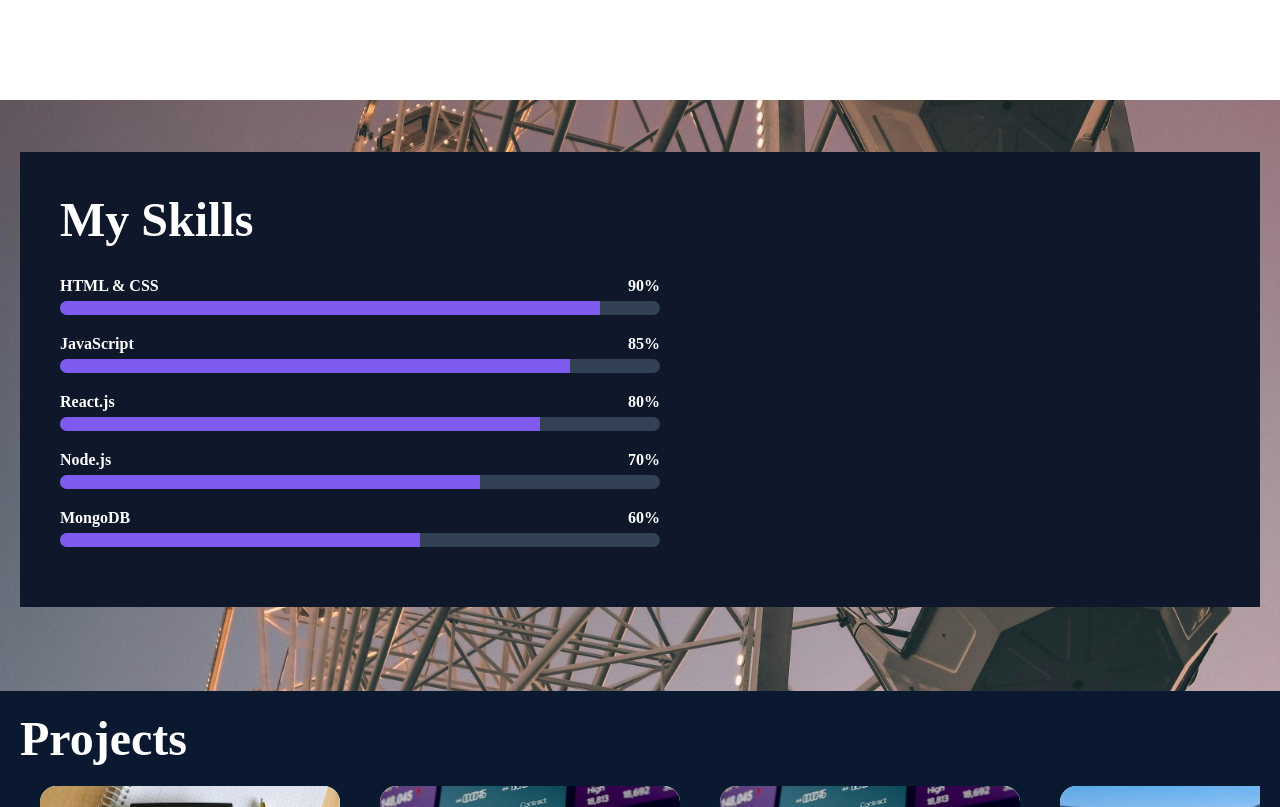
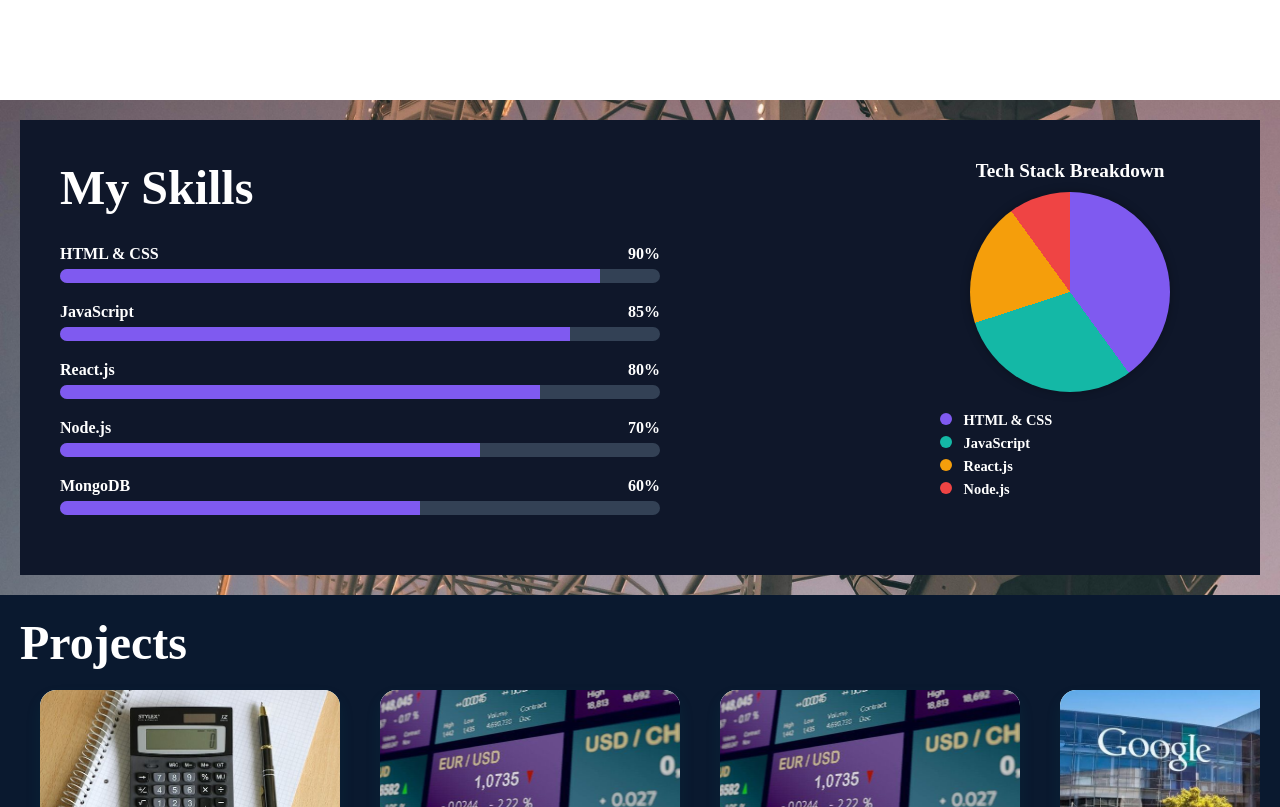
Before and after one commit to pathan-Hameed/Portfolio, a React (Vite) app: page / in a window 1280 px wide. Shown: the part 1340-2147 px from the top of the page. Built offline with nearby package versions, Linux system fonts and the light colour scheme.

Commit message:
added piechart in skillset

```diff
--- /dev/null
+++ b/src/components/piechart/Piechart.css
@@ -0,0 +1,42 @@
+.pie-chart-container {
+  width: 300px;
+  color: #fff;
+  text-align: center;
+  display: none; /* hidden on mobile */
+}
+
+@media screen and (min-width: 768px) {
+  .pie-chart-container {
+    display: block;
+  }
+}
+
+.pie-title {
+  margin-bottom: 10px;
+  font-size: 1.2rem;
+}
+
+.pie-chart {
+  width: 200px;
+  height: 200px;
+  margin: 0 auto 20px;
+  border-radius: 50%;
+  box-shadow: 0 0 10px rgba(0, 0, 0, 0.3);
+}
+
+.pie-legend {
+  display: flex;
+  flex-direction: column;
+  gap: 6px;
+  align-items: flex-start;
+  padding: 0 20px;
+    font-size: 0.9rem;
+}
+
+.dot {
+  width: 12px;
+  height: 12px;
+  display: inline-block;
+  margin-right: 8px;
+  border-radius: 50%;
+}
--- /dev/null
+++ b/src/components/piechart/Piechart.jsx
@@ -0,0 +1,35 @@
+import React from "react";
+import "./PieChart.css";
+
+const PieChart = ({ data, title = "Tech Overview" }) => {
+  // Calculate cumulative percentages for conic-gradient stops
+  const gradientStops = [];
+  let cumulative = 0;
+
+  data.forEach(({ percentage, color }) => {
+    const from = cumulative;
+    const to = cumulative + percentage;
+    gradientStops.push(`${color} ${from}% ${to}%`);
+    cumulative = to;
+  });
+
+  const gradientStyle = {
+    background: `conic-gradient(${gradientStops.join(", ")})`,
+  };
+
+  return (
+    <div className="pie-chart-container">
+      <h3 className="pie-title">{title}</h3>
+      <div className="pie-chart" style={gradientStyle}></div>
+      <div className="pie-legend">
+        {data.map(({ label, color }, index) => (
+          <span key={index}>
+            <span className="dot" style={{ backgroundColor: color }}></span> {label}
+          </span>
+        ))}
+      </div>
+    </div>
+  );
+};
+
+export default PieChart;
--- a/src/components/skillset/Skillset.jsx
+++ b/src/components/skillset/Skillset.jsx
@@ -1,57 +1,29 @@
 import React from "react";
 import "./skillset.css";
 import SkillBar from "../skillbar/Skillbar";
+import PieChart from "../piechart/Piechart";
+
+const pieData = [
+  { label: "HTML & CSS", percentage: 40, color: "#7f5af0" },
+  { label: "JavaScript", percentage: 30, color: "#14b8a6" },
+  { label: "React.js", percentage: 20, color: "#f59e0b" },
+  { label: "Node.js", percentage: 10, color: "#ef4444" },
+];
 
 export default function Skillset() {
   return (
     <div className="skillset">
-        {/* <h2>Skills</h2> */}
-      {/* <div className="skillset-box">
-
-        <ul className="set">
-          <h2 className="sub-head">Languages</h2>
-          <span>JavaScript</span>
-          <span>Java</span>
-        </ul>
-        <ul className="set">
-          <h2 className="sub-head">Frontend</h2>
-          <span>React.js</span>
-          <span>HTML5</span>
-          <span>CSS3</span>
-        </ul>
-        <ul className="set">
-          <h2 className="sub-head">Backend</h2>
-          <span>Node.js</span>
-          <span>Express.js</span>
-        </ul>
-        <ul className="set">
-          <h2 className="sub-head">Databases</h2>
-          <span>MongoDB</span>
-          <span>MySQL</span>
-        </ul>
-        <ul className="set">
-          <h2 className="sub-head">Tools</h2>
-          <span>Git & GitHub</span>
-          <span>REST APIs</span>
-          <span>Postman</span>
-        </ul>
-        <ul className="set">
-          <h2 className="sub-head">Platforms</h2>
-          <span>VS Code</span>
-          <span>Figma</span>
-          <span>Netlify</span>
-          <span>Vercel</span>
-        </ul>
-      </div> */}
-      <div style={{ padding: '40px', backgroundColor: '#0f172a' }}>
+      <div className="skills-wrapper">
+        <div className="skills-bars">
           <h2 style={{ color: '#ffffff', marginBottom: '30px' }}>My Skills</h2>
           <SkillBar skill="HTML & CSS" percentage={90} />
-      {/* <h3>Languages</h3> */}
           <SkillBar skill="JavaScript" percentage={85} />
           <SkillBar skill="React.js" percentage={80} />
           <SkillBar skill="Node.js" percentage={70} />
           <SkillBar skill="MongoDB" percentage={60} />
         </div>
+        <PieChart data={pieData} title="Tech Stack Breakdown" />
+      </div>
     </div>
   );
 }
--- a/src/components/skillset/skillset.css
+++ b/src/components/skillset/skillset.css
@@ -1,45 +1,23 @@
 .skillset {
-    margin-top: 2rem;
-    margin-bottom: 4rem;
-}
+    background-color: #0f172a;
+    padding: 40px;
+    color: white;
+  }
 
-.skillset-box {
+  .skills-wrapper {
     display: flex;
     flex-direction: column;
-    gap: 1rem;
-    padding: 20px;
-    border: 1px solid #ddd;
-    background-color: #B0E0E6;
-    border-radius: 20px;
-    margin-top: 2rem;
-}
+    gap: 30px;
+  }
 
-.set {
-    display: flex;
-    flex-direction: column;
-    list-style: none;
-    color: black;
-    text-shadow: none;
-    margin-top: 2rem;
-}
+  @media screen and (min-width: 768px) {
+    .skills-wrapper {
+      flex-direction: row;
+      justify-content: space-between;
+      align-items: flex-start;
+    }
+  }
 
-.sub-head {
-    font-size: 2rem;
-    color: #333;
-    margin-bottom: 1rem;
-    text-align: left;
-    line-height: 50px;
-    border-bottom: 2px solid #676767;
-}
-
-.set span {
-    font-size: 1.5rem;
-    margin: 0.5rem 0;
-    position: relative;
-    padding: 10px 20px;
-    color: rgb(6, 6, 6);
-    /* border: 1px solid #373434; */
-    border-radius: 100px;
-    margin: 5px;
-    background-color: rgb(197, 194, 194);
-}
+  .skills-bars {
+    flex: 1;
+  }
--- a/src/pages/Home.jsx
+++ b/src/pages/Home.jsx
@@ -29,7 +29,7 @@ export default function Home() {
         <p>Explore my projects and skills</p>
         <div className="buttons">
         <a href="#projects-section"><button className="btn">View Projects</button></a>
-          <a href="#contact-section"><button className="btn">Contact Me</button></a>
+          <a href="#contact-section"><button className="btn">Connect Here</button></a>
         </div>
       </div>
 
```
Lines whose indentation alone changed are shown as unchanged.
